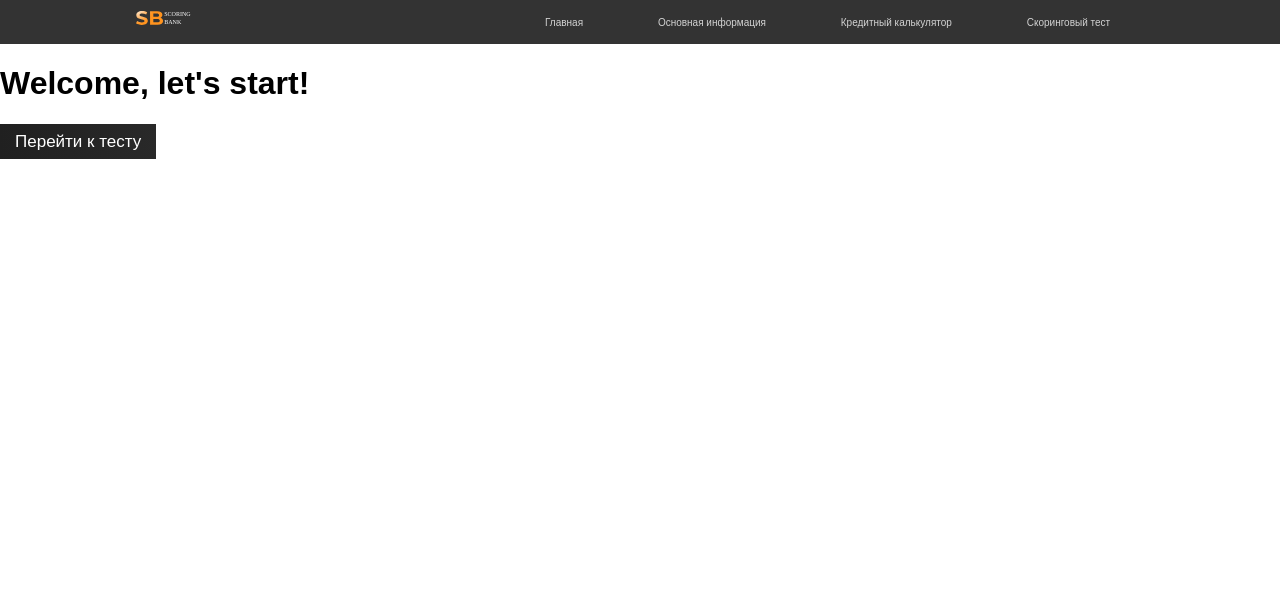
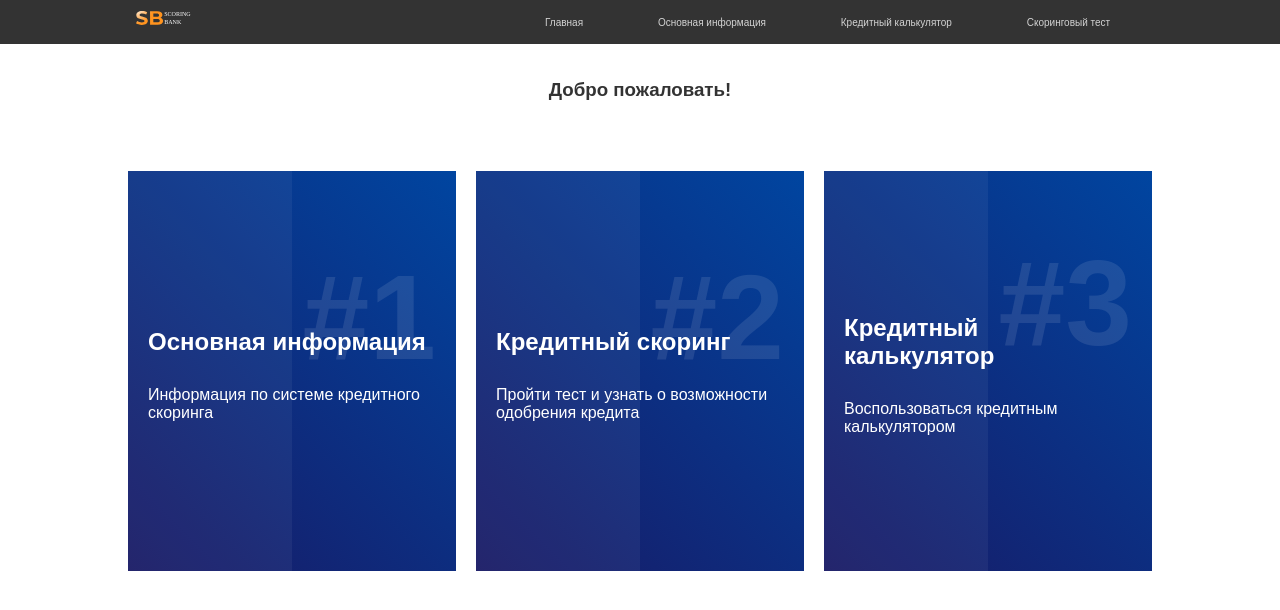
Before and after one commit to semenov-alan/rickopedia, a React (Create React App) app: page / in a window 1280 px wide. Shown: the top 610 px of the page. Built offline with nearby package versions, Linux system fonts and the light colour scheme.

Commit message:
add process env url

```diff
--- a/src/components/App.js
+++ b/src/components/App.js
@@ -22,14 +22,9 @@ export default class App extends React.Component {
       <Router>
         <div>
           <NavigationBar />
-          <div>
-            <h1>Welcome, let's start!</h1>
-            <Link to="/test">
-              <Button>Перейти к тесту</Button>
-            </Link>
-          </div>
+
           <Switch>
-            <Route exact path="./">
+            <Route exact path={process.env.PUBLIC_URL + "/"}>
               <MainPage />
             </Route>
             <Route path="./test">
--- a/src/components/NavBar.js
+++ b/src/components/NavBar.js
@@ -10,12 +10,12 @@ export default class NavigationBar extends React.Component {
   render() {
     return (
       <nav className="nav-bar">
-        <Link to="/tensorProject/">
+        <Link to={process.env.PUBLIC_URL + "/"}>
           <img src={ReactLogo} className="App-logo" alt="React Logo" />
         </Link>
         <ul className="nav-links">
           <li className="nav-elements">
-            <Link className="text-links" to="/tensorProject/">
+            <Link className="text-links" to={process.env.PUBLIC_URL + "/"}>
               Главная
             </Link>
           </li>
```
